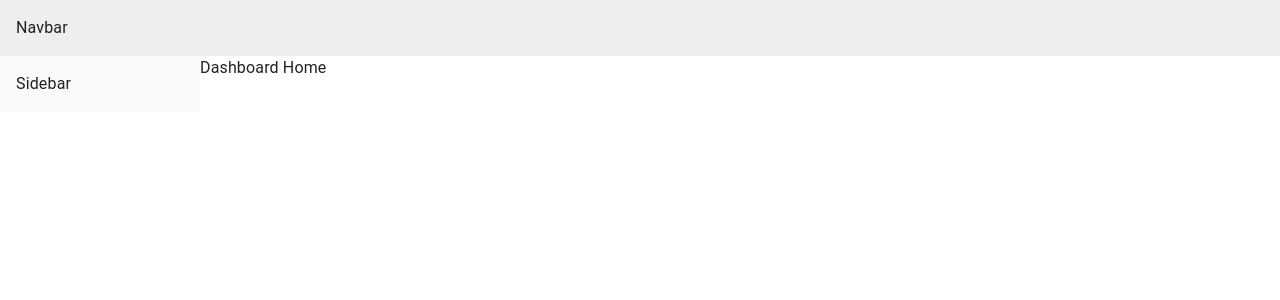
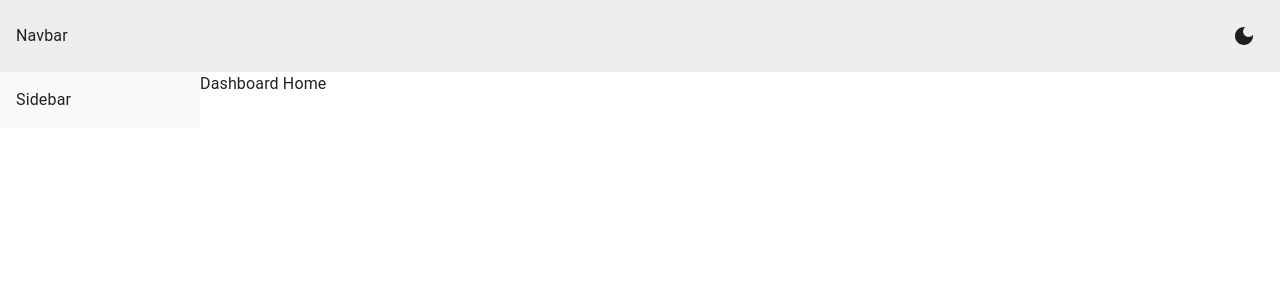
Before and after one commit to DUNSTAN0622/CodeDeployGitHubDemo, a Next.js app: page / in a window 1280 px wide. Shown: the top 300 px of the page. Built offline with nearby package versions, Linux system fonts and the light colour scheme.

Commit message:
feat(theme): add mui theme with dark mode toggle

```diff
--- a/app/layout.tsx
+++ b/app/layout.tsx
@@ -1,20 +1,43 @@
+'use client';
+
 import '../styles/globals.css';
-import { CssBaseline } from '@mui/material';
+import { CssBaseline, ThemeProvider } from '@mui/material';
 import Navbar from '../components/Navbar';
 import Sidebar from '../components/Sidebar';
 import type { ReactNode } from 'react';
+import { useState, useEffect } from 'react';
+import { lightTheme, darkTheme } from '../src/theme';
+import { ColorModeContext } from '../src/contexts/ColorMode';
 
 export default function RootLayout({ children }: { children: ReactNode }) {
+  const [mode, setMode] = useState<'light' | 'dark'>('light');
+  const toggleColorMode = () =>
+    setMode((prev) => (prev === 'light' ? 'dark' : 'light'));
+
+  useEffect(() => {
+    const handleKey = (e: KeyboardEvent) => {
+      if (e.ctrlKey && e.shiftKey && e.code === 'KeyL') {
+        toggleColorMode();
+      }
+    };
+    window.addEventListener('keydown', handleKey);
+    return () => window.removeEventListener('keydown', handleKey);
+  }, []);
+
   return (
     <html lang="en">
       <head />
       <body>
+        <ColorModeContext.Provider value={{ toggleColorMode, mode }}>
+          <ThemeProvider theme={mode === 'light' ? lightTheme : darkTheme}>
             <CssBaseline />
             <Navbar />
             <div style={{ display: 'flex' }}>
               <Sidebar />
               <main style={{ flexGrow: 1 }}>{children}</main>
             </div>
+          </ThemeProvider>
+        </ColorModeContext.Provider>
       </body>
     </html>
   );
--- a/components/Navbar.tsx
+++ b/components/Navbar.tsx
@@ -1,7 +1,26 @@
+'use client';
+
+import { IconButton } from '@mui/material';
+import DarkModeIcon from '@mui/icons-material/DarkMode';
+import LightModeIcon from '@mui/icons-material/LightMode';
+import { useColorMode } from '../src/contexts/ColorMode';
+
 export default function Navbar() {
+  const { toggleColorMode, mode } = useColorMode();
   return (
-    <nav style={{ padding: '1rem', background: '#eee' }}>
+    <nav
+      style={{
+        padding: '1rem',
+        background: '#eee',
+        display: 'flex',
+        justifyContent: 'space-between',
+        alignItems: 'center',
+      }}
+    >
       Navbar
+      <IconButton onClick={toggleColorMode} color="inherit">
+        {mode === 'light' ? <DarkModeIcon /> : <LightModeIcon />}
+      </IconButton>
     </nav>
   );
 }
--- a/package.json
+++ b/package.json
@@ -16,6 +16,7 @@
     "@mui/material": "^5.14.0",
     "@emotion/react": "^11.11.0",
     "@emotion/styled": "^11.11.0",
+    "@mui/icons-material": "^5.14.0",
     "tailwindcss": "^3.4.0",
     "postcss": "^8.4.0",
     "autoprefixer": "^10.4.0"
--- /dev/null
+++ b/src/contexts/ColorMode.tsx
@@ -0,0 +1,17 @@
+'use client';
+
+import { createContext, useContext } from 'react';
+
+export interface ColorModeContextProps {
+  toggleColorMode: () => void;
+  mode: 'light' | 'dark';
+}
+
+export const ColorModeContext = createContext<ColorModeContextProps>({
+  toggleColorMode: () => {},
+  mode: 'light',
+});
+
+export function useColorMode() {
+  return useContext(ColorModeContext);
+}
--- /dev/null
+++ b/src/theme/index.ts
@@ -0,0 +1,26 @@
+import { createTheme } from '@mui/material/styles';
+import { grey } from '@mui/material/colors';
+
+export const lightTheme = createTheme({
+  palette: {
+    mode: 'light',
+    primary: { main: '#5B8DEF' },
+    secondary: { main: '#FF7E6B' },
+    success: { main: '#4CAF50' },
+    error: { main: '#F44336' },
+    grey,
+  },
+});
+
+export const darkTheme = createTheme({
+  palette: {
+    mode: 'dark',
+    primary: { main: '#5B8DEF' },
+    secondary: { main: '#FF7E6B' },
+    success: { main: '#4CAF50' },
+    error: { main: '#F44336' },
+    background: { default: '#121212' },
+    text: { primary: '#ffffff' },
+    grey,
+  },
+});
```
Also changed, not shown: 1 other file (tests, documents, lock files or other folders). Lines whose indentation alone changed are shown as unchanged.
